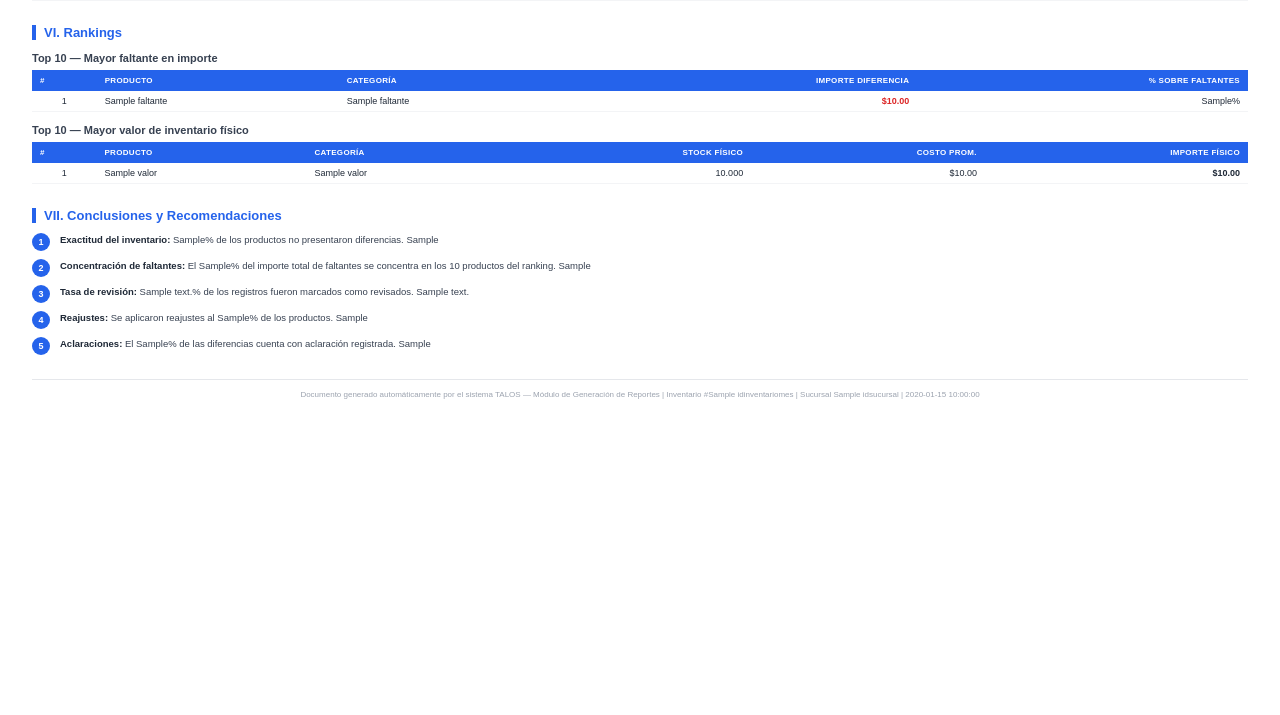
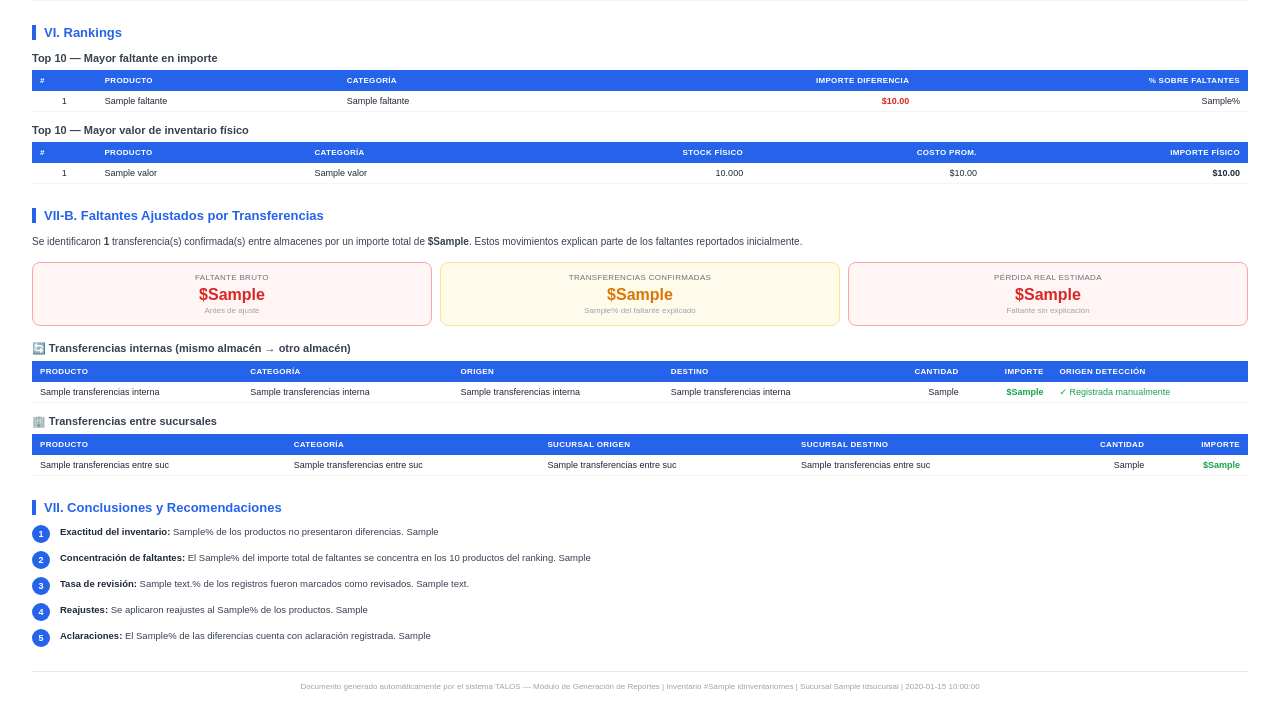
Before and after one commit to SaraRiveraMendez/AERSA-TALOS-PROJECT, a Python web app: template app/templates/reporte.html in a window 1280 px wide. Shown: the part 1468-2183 px from the top of the page. Before the commit the page ends 1867 px from the top, so only its background shows below. Run offline with Jinja, Linux system fonts and the light colour scheme; the template is opened without the code that fills it: most values are stand-ins (such as "Sample title", 1, 10 or a date in 2020).

Commit message:
Trying new report template.

```diff
--- a/app/templates/reporte.html
+++ b/app/templates/reporte.html
@@ -528,6 +528,110 @@
 </div>
 
 
+
+<!-- ═══════════════════════════════════════════════════════════
+     VII-B. ANÁLISIS DE TRANSFERENCIAS
+═══════════════════════════════════════════════════════════ -->
+{% if count_transferencias > 0 %}
+<div class="section no-break">
+  <div class="section-title">VII-B. Faltantes Ajustados por Transferencias</div>
+
+  <p style="font-size:10px; line-height:1.7; color:#374151; margin-bottom:12px;">
+    Se identificaron <strong>{{ count_transferencias }}</strong> transferencia(s) confirmada(s)
+    entre almacenes por un importe total de <strong>${{ importe_transferencias }}</strong>.
+    Estos movimientos explican parte de los faltantes reportados inicialmente.
+  </p>
+
+  <!-- Resumen de ajuste -->
+  <div class="kpi-grid" style="grid-template-columns: repeat(3,1fr); margin-bottom:16px;">
+    <div class="kpi-card danger">
+      <div class="kpi-label">Faltante bruto</div>
+      <div class="kpi-value danger">${{ faltante_bruto }}</div>
+      <div class="kpi-sub">Antes de ajuste</div>
+    </div>
+    <div class="kpi-card warning">
+      <div class="kpi-label">Transferencias confirmadas</div>
+      <div class="kpi-value warning">${{ importe_transferencias }}</div>
+      <div class="kpi-sub">{{ pct_faltante_explicado }}% del faltante explicado</div>
+    </div>
+    <div class="kpi-card {% if perdida_real|float > 0 %}danger{% else %}success{% endif %}">
+      <div class="kpi-label">Pérdida real estimada</div>
+      <div class="kpi-value {% if perdida_real|float > 0 %}danger{% else %}success{% endif %}">
+        ${{ perdida_real }}
+      </div>
+      <div class="kpi-sub">Faltante sin explicación</div>
+    </div>
+  </div>
+
+  <!-- Transferencias internas -->
+  {% if transferencias_internas %}
+  <div class="section-subtitle">🔄 Transferencias internas (mismo almacén → otro almacén)</div>
+  <table>
+    <thead>
+      <tr>
+        <th>Producto</th>
+        <th>Categoría</th>
+        <th>Origen</th>
+        <th>Destino</th>
+        <th class="text-right">Cantidad</th>
+        <th class="text-right">Importe</th>
+        <th>Origen detección</th>
+      </tr>
+    </thead>
+    <tbody>
+      {% for t in transferencias_internas %}
+      <tr>
+        <td>{{ t.producto_nombre }}</td>
+        <td>{{ t.categoria_nombre }}</td>
+        <td>{{ t.almacen_origen_nombre }}</td>
+        <td>{{ t.almacen_destino_nombre }}</td>
+        <td class="text-right">{{ t.transferencia_cantidad }}</td>
+        <td class="text-right pos">${{ t.transferencia_importe }}</td>
+        <td>
+          {% if t.transferencia_origen == 'detectada' %}
+            <span style="color:#D97706; font-size:9px;">⚡ Detectada automáticamente</span>
+          {% else %}
+            <span style="color:#16A34A; font-size:9px;">✓ Registrada manualmente</span>
+          {% endif %}
+        </td>
+      </tr>
+      {% endfor %}
+    </tbody>
+  </table>
+  {% endif %}
+
+  <!-- Transferencias entre sucursales -->
+  {% if transferencias_entre_suc %}
+  <div class="section-subtitle">🏢 Transferencias entre sucursales</div>
+  <table>
+    <thead>
+      <tr>
+        <th>Producto</th>
+        <th>Categoría</th>
+        <th>Sucursal origen</th>
+        <th>Sucursal destino</th>
+        <th class="text-right">Cantidad</th>
+        <th class="text-right">Importe</th>
+      </tr>
+    </thead>
+    <tbody>
+      {% for t in transferencias_entre_suc %}
+      <tr>
+        <td>{{ t.producto_nombre }}</td>
+        <td>{{ t.categoria_nombre }}</td>
+        <td>{{ t.almacen_origen_nombre }}</td>
+        <td>{{ t.almacen_destino_nombre }}</td>
+        <td class="text-right">{{ t.transferencia_cantidad }}</td>
+        <td class="text-right pos">${{ t.transferencia_importe }}</td>
+      </tr>
+      {% endfor %}
+    </tbody>
+  </table>
+  {% endif %}
+
+</div>
+{% endif %}
+
 <!-- ═══════════════════════════════════════════════════════════
      VII. CONCLUSIONES
 ═══════════════════════════════════════════════════════════ -->
```
Also changed, not shown: app/db/transferencia_queries.py (+88 -0 lines), app/routers/reports.py (+9 -7 lines), 1 other file.
